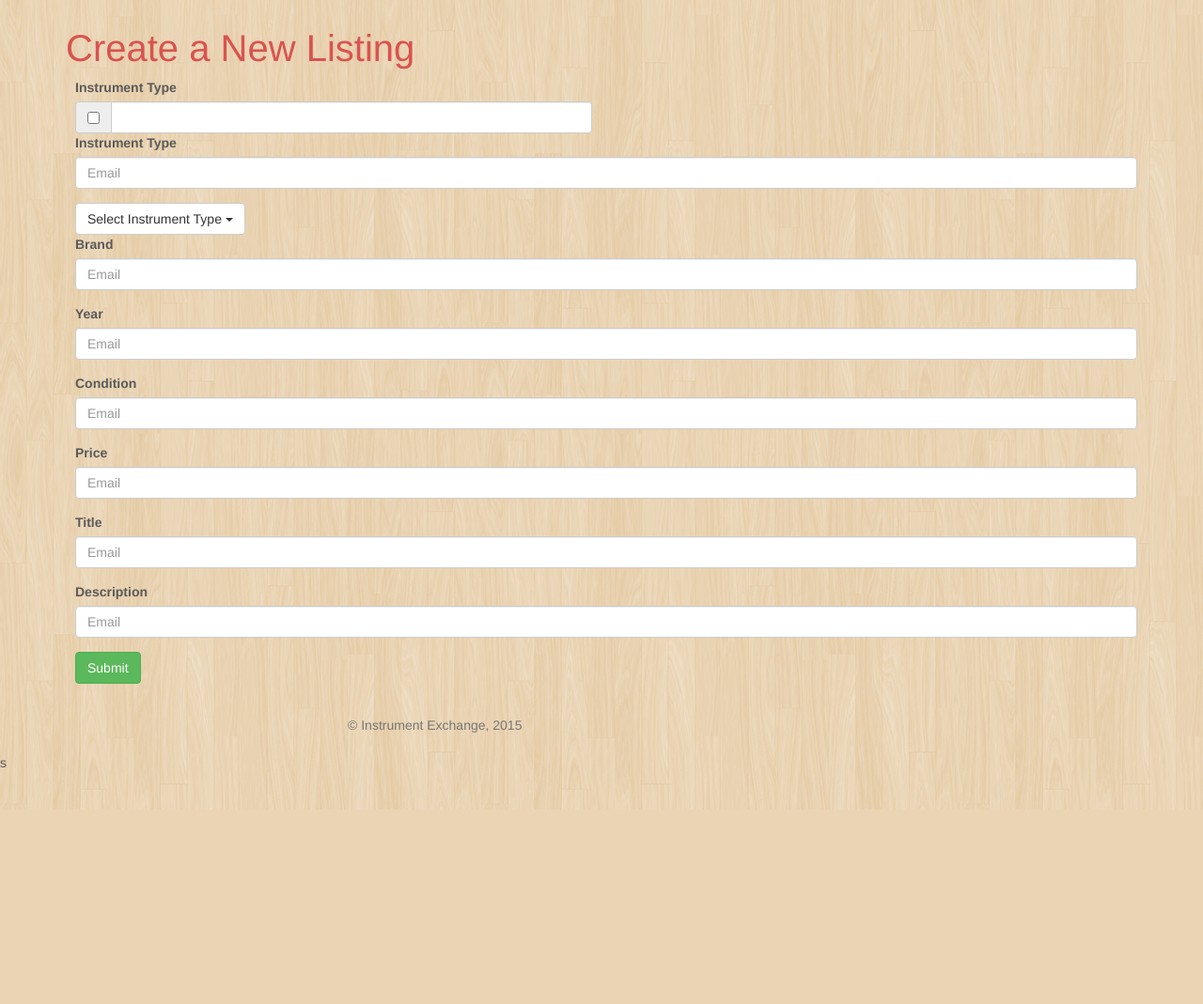
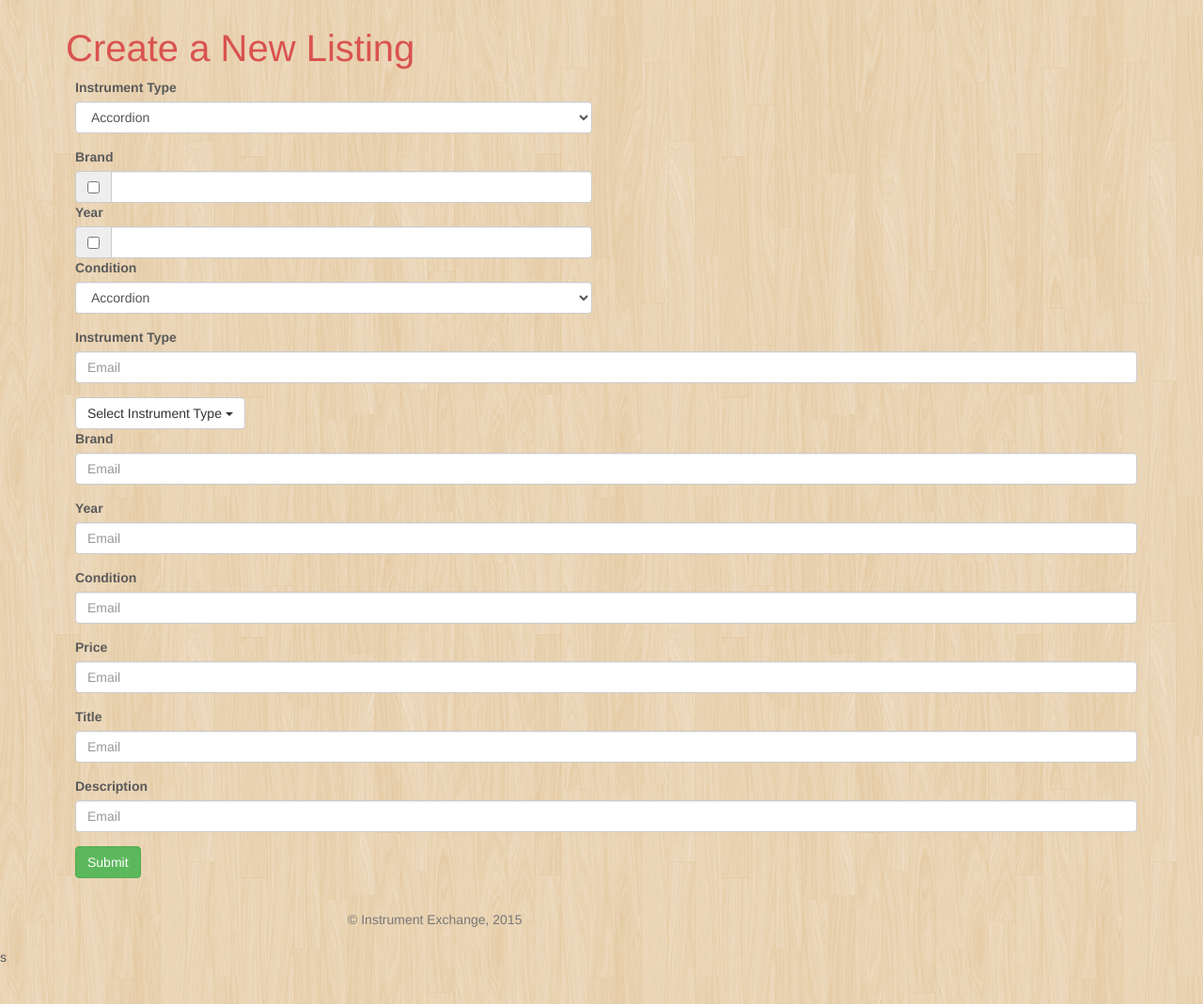
Before and after one commit to asleepArmadillo/Adlister, a PHP site: page /ads.create.php in a window 1280 px wide. Shown: the part 71-1140 px from the top of the page at 94% size. Before the commit the page ends 933 px from the top, so only its background shows below. Run offline with PHP 8.4, Linux system fonts and the light colour scheme; data that the repository does not hold is empty; some libraries are stand-ins or nearby versions.

Commit message:
tweaking the index to adjust thumbnail size and updating create page with form inputs

```diff
--- a/public/ads.create.php
+++ b/public/ads.create.php
@@ -43,15 +43,30 @@ if (Input::has('title') && Input::has('description')) {
             <h1>Create a New Listing</h1>
 
 
-
-
-
-
             <form>
+                <div class="row">
+                    <div class="col-lg-6">
+                        <div class="form-group">
+                          <label for="sel1">Instrument Type</label>
+                          <select class="form-control" id="sel1">
+                            <option>Accordion</option>
+                            <option>Brass</option>
+                            <option>Guitar</option>
+                            <option>Harmonica</option>
+                            <option>Percussion</option>
+                            <option>Piano / Keys</option>
+                            <option>String</option>
+                            <option>Woodwind</option>
+                            <option>Amplifier / Gear</option>
+                            <option>Other</option>
+                          </select>
+                        </div>
+                    </div>
+                </div>
 
                 <div class="row">
                     <div class="col-lg-6">
-                    <label for="InputEmailExisting">Instrument Type</label>
+                        <label for="InputEmailExisting">Brand</label>
                             <div class="input-group">
                                 <span class="input-group-addon">
                                     <input type="checkbox" aria-label="...">
@@ -60,6 +75,38 @@ if (Input::has('title') && Input::has('description')) {
                     </div><!-- /input-group -->
                   </div><!-- /.col-lg-6 -->
                 </div><!-- /.row -->
+
+                <div class="row">
+                    <div class="col-lg-6">
+                        <label for="InputEmailExisting">Year</label>
+                            <div class="input-group">
+                                <span class="input-group-addon">
+                                    <input type="checkbox" aria-label="...">
+                                </span>
+                            <input type="text" class="form-control" aria-label="...">
+                    </div><!-- /input-group -->
+                  </div><!-- /.col-lg-6 -->
+                </div><!-- /.row -->
+
+                <div class="row">
+                    <div class="col-lg-6">
+                        <div class="form-group">
+                          <label for="sel1">Condition</label>
+                          <select class="form-control" id="sel1">
+                            <option>Accordion</option>
+                            <option>Brass</option>
+                            <option>Guitar</option>
+                            <option>Harmonica</option>
+                            <option>Percussion</option>
+                            <option>Piano / Keys</option>
+                            <option>String</option>
+                            <option>Woodwind</option>
+                            <option>Amplifier / Gear</option>
+                            <option>Other</option>
+                          </select>
+                        </div>
+                    </div>
+                </div>
 
                 <div class="form-group">
                     <label for="InputEmailExisting">Instrument Type</label>
--- a/public/index.php
+++ b/public/index.php
@@ -57,7 +57,7 @@ $addPark->save();*/
         <div class="row">
 
             <? foreach($ads as $id => $ad): ?>
-                 <div class="col-sm-6 col-md-4">
+                 <div class="col-md-4">
                     <div class="thumbnail">
                         <h3><?= $ad['title']; ?> - $<?= $ad['price']; ?></h3>
 
@@ -70,6 +70,7 @@ $addPark->save();*/
                     </div>
                 </div>
             <? endforeach; ?>
+
         </div>
     </div>
 
```
Lines whose indentation alone changed are shown as unchanged.
